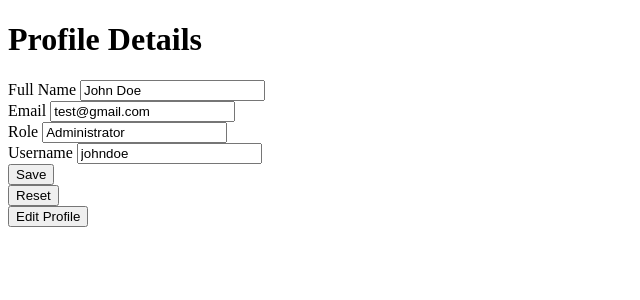
After one commit to Saf513/Clone-d-Eventbrite-en-PHP-MVC, a PHP site: template app/views/profile/index.php in a window 1280 px wide. The commit adds this page. Shown: the top 300 px of the page, without its empty margins (0-640 px from the left). Run offline with PHP 8.4, Linux system fonts and the light colour scheme; the template is opened without the code that fills it, so the values that code supplies are empty.

Commit message:
Add profile management functionality with avatar support

```diff
--- /dev/null
+++ b/app/views/profile/index.php
@@ -0,0 +1,37 @@
+<!DOCTYPE html>
+<html lang="en">
+<head>
+    <meta charset="UTF-8">
+    <meta name="viewport" content="width=device-width, initial-scale=1.0">
+    <title>Document</title>
+</head>
+<body>
+    <h1>Profile Details</h1>
+    <form action="">
+        <label for="fullName">Full Name</label>
+        <input type="text" id="fullName" name="fullName" value="John Doe" class="view-mode w-full p-2 border rounded" readonly><br>
+        <label for="email">Email</label>
+        <input type="email" id="email" name="email" value="test@gmail.com" class="w-full p-2 border rounded" readonly><br>
+        <label for="role">Role</label>
+        <input type="text" id="role" name="role" value="Administrator" class="w-full p-2 border rounded" readonly><br>
+        <label for="username">Username</label>
+        <input type="text" id="username" name="username" value="johndoe" class="view-mode w-full p-2 border rounded" readonly><br>
+        <button type="submit">Save</button><br>
+        <button type="reset">Reset</button><br>
+    </form>
+    <button id="editButton">Edit Profile</button>
+<script>
+        const editButton = document.getElementById('editButton');
+        const fullName = document.getElementById('fullName');
+        const email = document.getElementById('email');
+        const role = document.getElementById('role');
+        const username = document.getElementById('username');
+        editButton.addEventListener('click', () => {
+            fullName.removeAttribute('readonly');
+            email.removeAttribute('readonly');
+            role.removeAttribute('readonly');
+            username.removeAttribute('readonly');
+        });
+    </script>
+</body>
+</html>
--- a/public/index.php
+++ b/public/index.php
@@ -18,6 +18,8 @@ Router::get('logout', 'AuthController@logout');
 Router::get('not-found', 'Home@notFound');
 Router::get('not-authorized', 'Home@notAuthorized');
 
+Router::get('profile', 'Profile@index');
+Router::get('profile/update', 'Profile@update', [AuthMiddleware::class]);
 
 Router::get('dashboard', 'DashboardController@index', [AuthMiddleware::class, UserMiddleware::class]);
 Router::get('admin', 'DashboardController@index', [AuthMiddleware::class, AdminMiddleware::class]);
```
Also changed, not shown: app/controllers/Profile.php (added, +71 -0 lines), app/models/User.php (+15 -3 lines).
